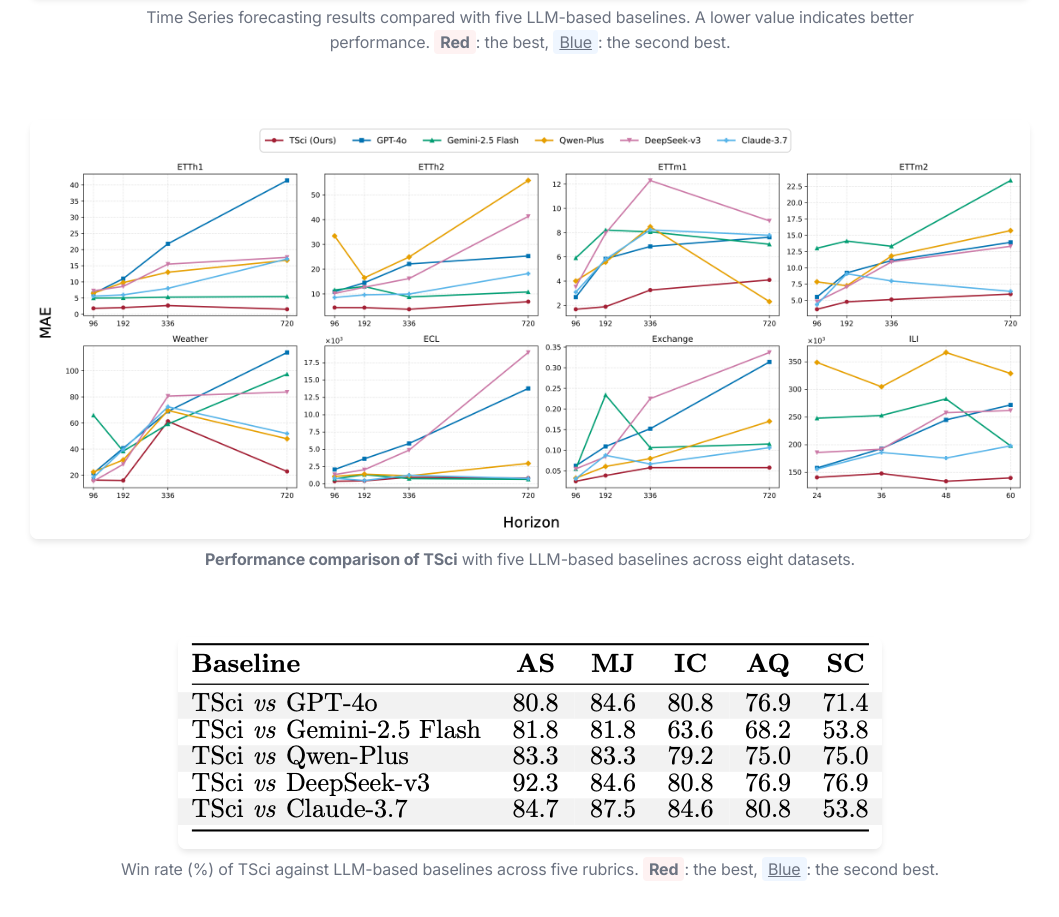
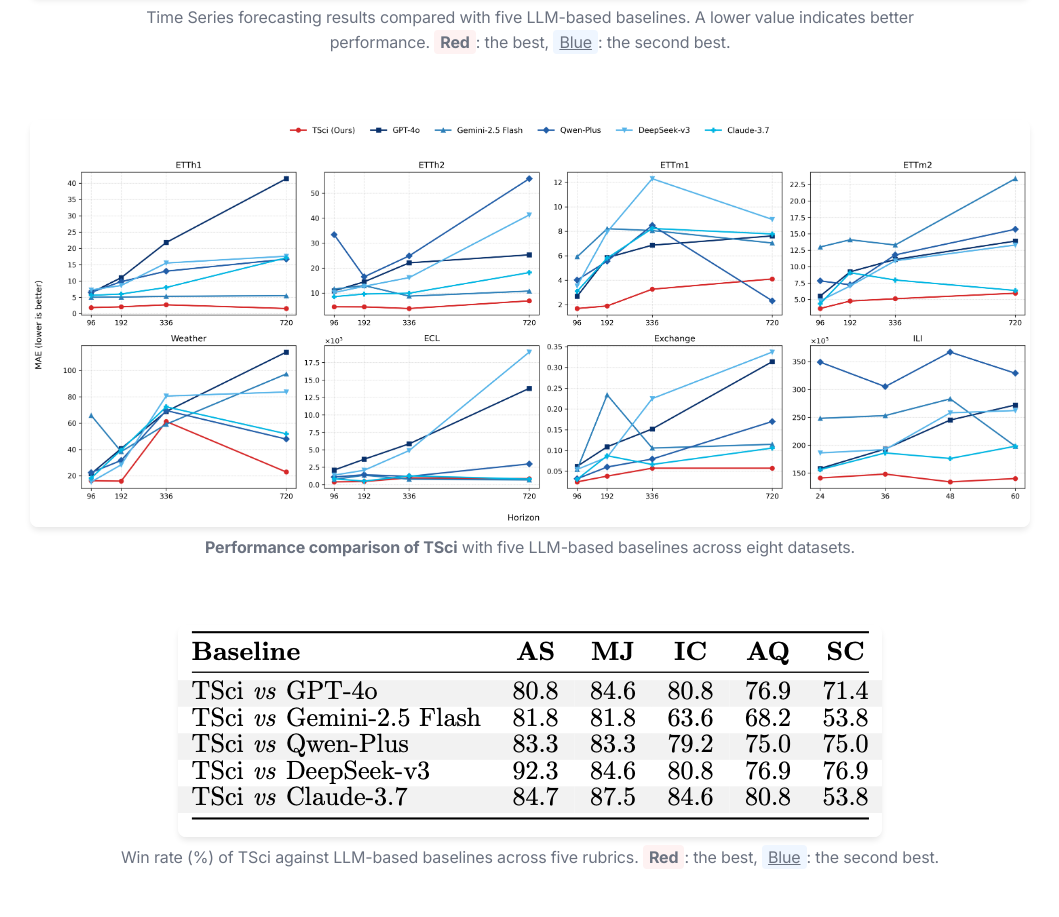
Before and after one commit to Y-Research-SBU/TimeSeriesScientist, a website: page index.html in a window 1280 px wide. Shown: the part 5443-6360 px from the top of the page, without its empty margins (110-1169 px from the left). Drawn offline with Linux system fonts and the light colour scheme; some icons are missing.

Commit message:
modify one figure

```diff
--- a/index.html
+++ b/index.html
@@ -717,7 +717,7 @@
                     </div>
 
                     <div class="results-image" style="max-width: 100%; margin: 0 auto;">
-                        <img src="./images/mae.png" alt="Performance Comparison Line Chart"
+                        <img src="./images/ts_line_grid.png" alt="Performance Comparison Line Chart"
                             style="width: 100%; height: auto; border-radius: 8px; box-shadow: 0 4px 6px -1px rgba(0, 0, 0, 0.1);">
                     </div>
                     <div style="text-align: center; margin-top: 0rem;">
```
Also changed, not shown: images/ts_line_grid.png (added).
